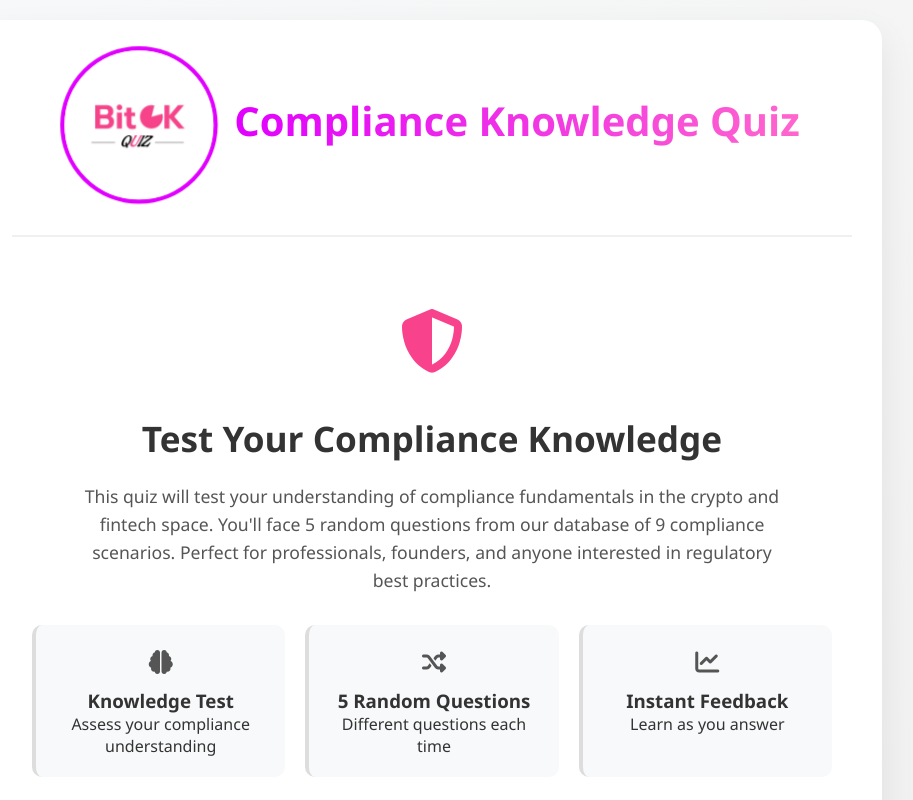
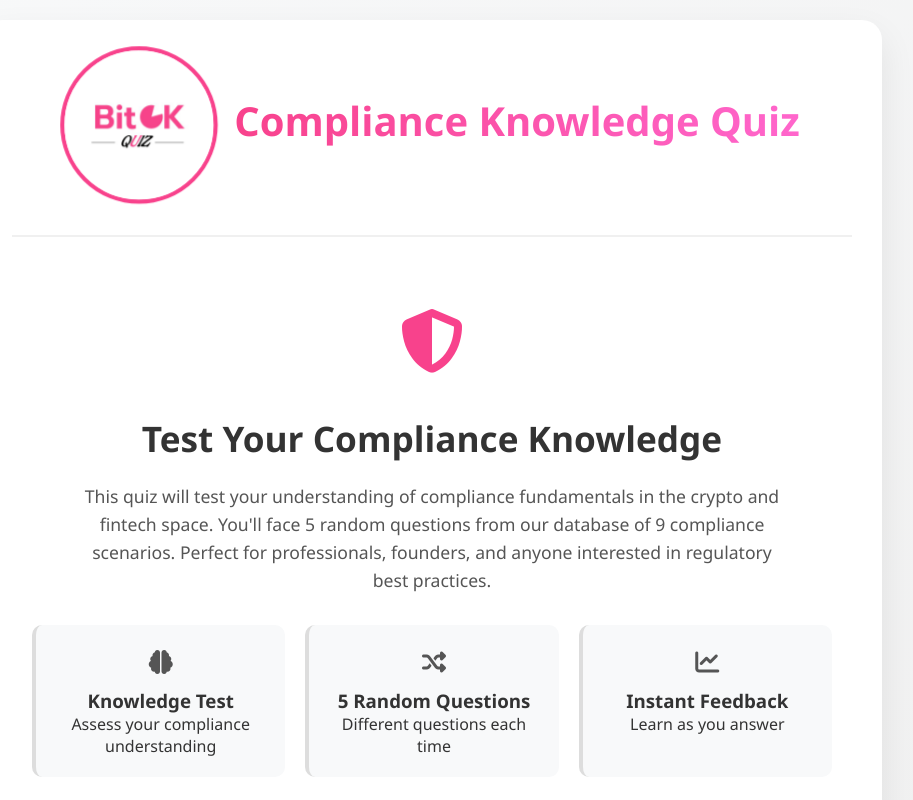
Before and after one commit to No1se-pi/BitOK-Quiz, a plain HTML site: page index.html in a window 1280 px wide. Shown: the top 800 px of the page, without its empty margins (208-1121 px from the left). Drawn offline with Linux system fonts and the light colour scheme.

Commit message:
Add files via upload

```diff
--- a/index.html
+++ b/index.html
@@ -60,7 +60,7 @@
             border-radius: 50%;
             object-fit: cover;
             animation: pulse 2s infinite;
-            border: 4px solid #E100FF; /* Фуксия */
+            border: 4px solid #f8428c; /* Фуксия */
         }
 
         @keyframes pulse {
@@ -73,7 +73,7 @@
             color: #333;
             margin-bottom: 10px;
             font-size: 2.5rem;
-            background: linear-gradient(90deg, #E100FF, #FF66CC); /* Розовый градиент */
+            background: linear-gradient(90deg, #f8428c, #ff66cc); /* Розовый градиент */
             -webkit-background-clip: text;
             -webkit-text-fill-color: transparent;
             background-clip: text;
```
